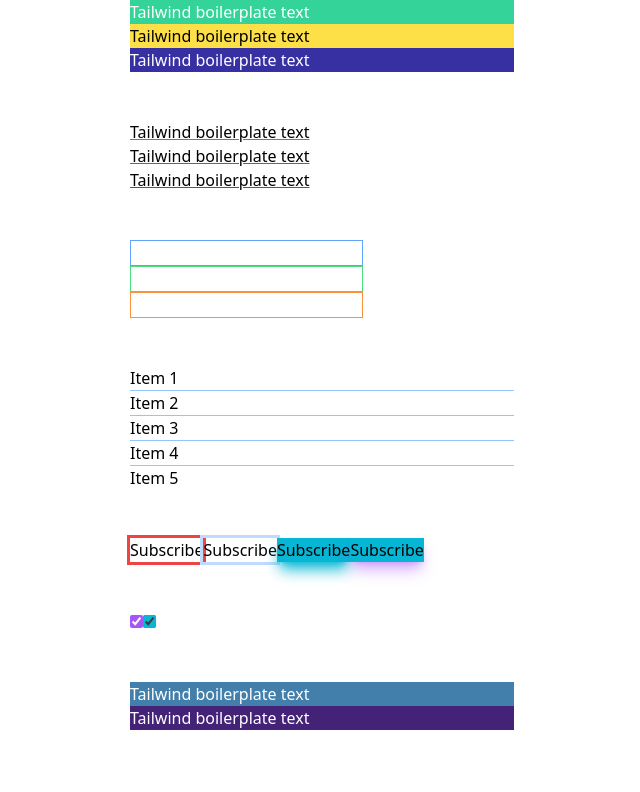
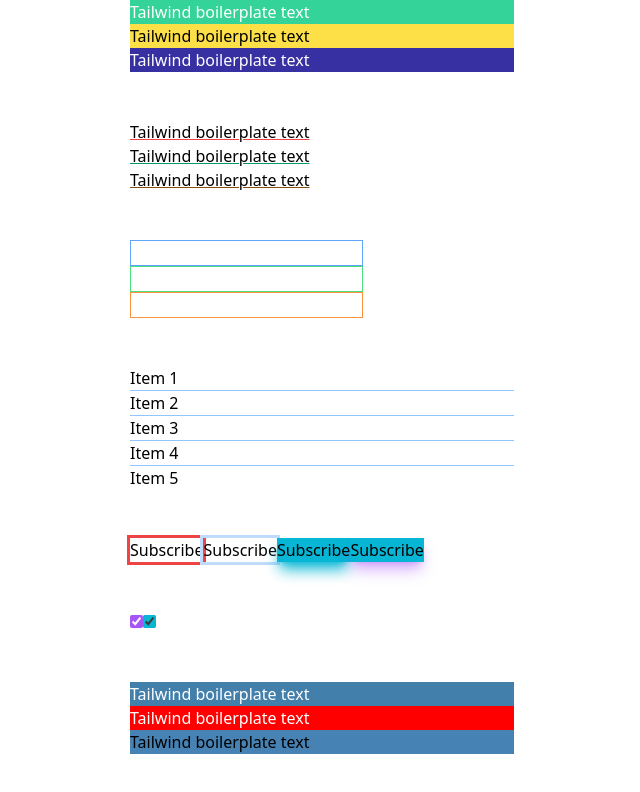
Before and after one commit to nsagias/react-tailwindcss-starter, a React (Create React App) app: page / in a window 1280 px wide. Shown: the part 288-1080 px from the top of the page, without its empty margins (318-958 px from the left). Built offline with nearby package versions, Linux system fonts and the light colour scheme.

Commit message:
update custom colors

```diff
--- a/src/components/Colors/Colors.tsx
+++ b/src/components/Colors/Colors.tsx
@@ -67,7 +67,8 @@ export default function Colors() {
       {/* Custom Inline Colors */}
       <h1 className="mt-12"></h1>
       <div className="bg-[#427fab] text-white">{boilerPlate}</div>
-      <div className="bg-[#427] text-white">{boilerPlate}</div>
+      <div className="bg-[rgb(255,0,0)] text-white">{boilerPlate}</div>
+      <div className="bg-[steelblue]">{boilerPlate}</div>
 
       <h1 className="mb-12"></h1>
     </div>
```
